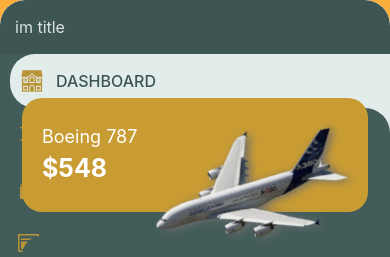
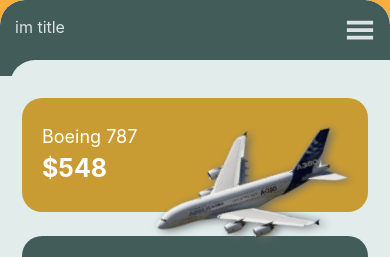
Before and after one commit to tomasmezdej/management-system, a React (Create React App) app: page / in a window 390 px wide. Shown: the top 257 px of the page. Built offline with nearby package versions, Linux system fonts and the light colour scheme.

Commit message:
navbar responsivity fix

```diff
--- a/public/index.html
+++ b/public/index.html
@@ -28,6 +28,7 @@
   </head>
   <body>
     <noscript>You need to enable JavaScript to run this app.</noscript>
+    <div id="navbar-overlay-id"></div>
     <div id="root"></div>
     <!--
       This HTML file is a template.
--- a/src/assets/styles/global/navBar.scss
+++ b/src/assets/styles/global/navBar.scss
@@ -8,14 +8,8 @@
   // padding: 15px;
   height: 100%;
   transition: 1s;
+  z-index: 999;
 }
-
-@media only screen and (max-width: 900px) {
-  .nav-bar {
-    border-radius: 0px !important;
-  }
-}
-
 
 .navbar__title {
   background-color: #3D5654;
@@ -61,3 +55,48 @@
   background-color: #425C5A;
   color: transparent;
 }
+.navbar__hamburger {
+  display: none;
+}
+@media only screen and (max-width: 479px) {
+  .nav-bar__overlay {
+    position: absolute;
+    top: 0;
+    left: 0;
+    width: 100vw;
+    height: 100vh;
+    background-color: rgba($color: #425C5A, $alpha: 0.4);
+    z-index: 998 !important;
+  }
+  .navbar__hamburger {
+    display: block;
+  }
+  .nav-bar__open {
+    transition: 1s;
+    height: 60vh;
+  }
+  .nav-bar__close {
+    height: 100%;
+  }
+  .nav-bar {
+    border-radius: 0px !important;
+    overflow: hidden;
+    z-index: 999;
+  }
+  .navbar__title {
+    background-color: #425C5A;
+    // border-radius: 25px 25px 0px 0px;
+    padding: 15px;
+    height: 10vh;
+  }
+  .navbar__spacer {
+    /* padding-top: 10px;
+    border-radius: 0px 0px 25px 25px; */
+  }
+  .navbar__element:has(+.navbar__element.active)  {
+    border-radius: 0px;
+  }
+  .navbar__element.active + .navbar__element  {
+    border-radius: 0px;
+  }
+}
--- a/src/components/navbar/NavBar.jsx
+++ b/src/components/navbar/NavBar.jsx
@@ -2,6 +2,8 @@
 import "../../assets/styles/global/navBar.scss"
 import NavBarElement from "./NavBarElement"
 import NavBarTitle from "./NavBarTitle"
+
+import ReactDom from "react-dom"
 
 import {
   GiFamilyHouse,
@@ -18,23 +20,45 @@
   IoMdSettings
 } from "react-icons/io"
 import { useState } from "react"
+import NavBarOverlay from "./NavBarOverlay"
 
 const NavBar = (props) => {
 
   const [activeElement, setActiveElement] = useState(0)
+  const [navBarState, setNavBarState] = useState(false)
 
   const handleChange = (identifier) => {
     setActiveElement(identifier)
+    setTimeout(() => {
+      setNavBarState(false)
+    }, 200);
   }
 
+  const handleHamburgerClick = () => {
+    setNavBarState((prevState) => {
+      return !prevState
+    })
+  }
+
+  const navbarStyle = {
+    ...props.style,
+    // height: navBarState ? "auto" : ""
+  }
+
+  const navbarClass = `nav-bar ${navBarState ? "nav-bar__open" : "nav-bar__close"}`
+
   return (
-    <div className="nav-bar" style={props.style}>
+    <div className={navbarClass} style={navbarStyle}>
+      {
+        navBarState && <NavBarOverlay />
+      }
       <Flex
         direction="column"
         h="100%"
       >
         <NavBarTitle
           style={props.style.title}
+          onHandleHamburgerClick={handleHamburgerClick}
         />
         <NavBarElement
           identifier={0}
--- /dev/null
+++ b/src/components/navbar/NavBarOverlay.jsx
@@ -0,0 +1,14 @@
+import ReactDom from "react-dom"
+
+
+const Overlay = () => {
+  return (<div className="nav-bar__overlay"></div>)
+}
+
+const NavBarOverlay = () => {
+  return (
+    ReactDom.createPortal(<Overlay/>, document.getElementById('navbar-overlay-id'))
+  ) //
+}
+
+export default NavBarOverlay
--- a/src/components/navbar/NavBarTitle.jsx
+++ b/src/components/navbar/NavBarTitle.jsx
@@ -1,8 +1,27 @@
+import { Flex } from "@chakra-ui/react"
+import { GiHamburgerMenu } from "react-icons/gi"
+
 const NavBarTitle = (props) => {
+
+  const handleHamburgerClick = () => {
+    props.onHandleHamburgerClick()
+  }
+
   return (
-    <div className="navbar__title" style={props.style}>
-      im title
-    </div>
+    <Flex
+      className="navbar__title"
+      style={props.style}
+      justify="space-between"
+    >
+      <div>
+        im title
+      </div>
+      <GiHamburgerMenu
+        className="navbar__hamburger"
+        size={30}
+        onClick={handleHamburgerClick}
+      />
+    </Flex>
   )
 }
 
```
